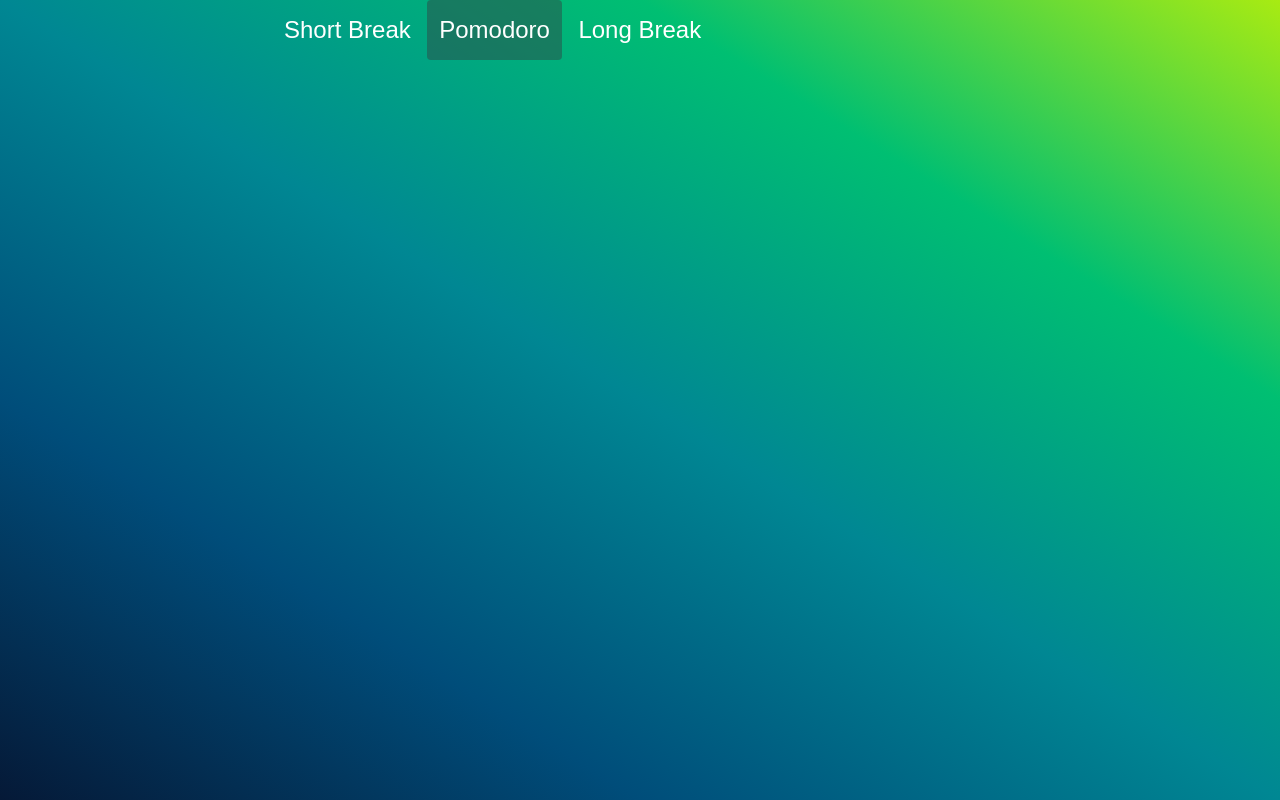
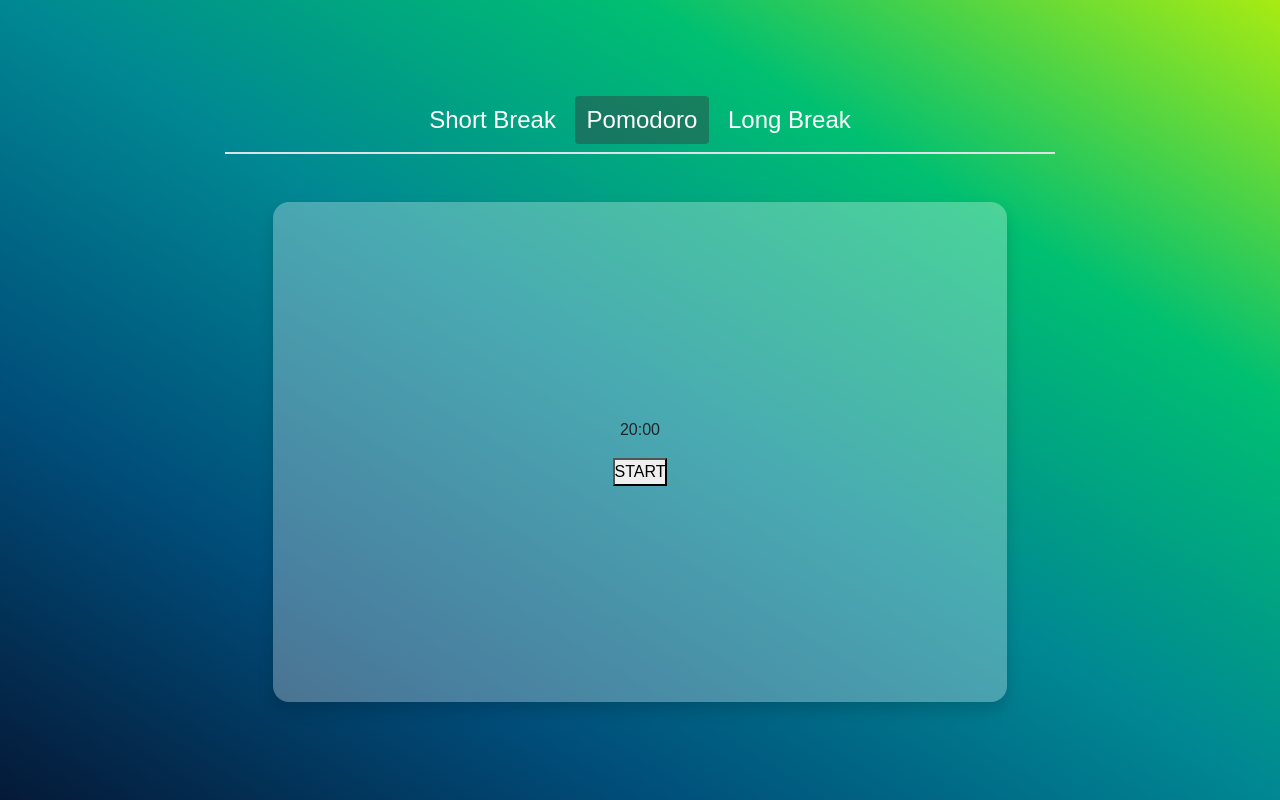
Before and after one commit to kaan-ozer/Pomodoro, a plain HTML site: page index.html in a window 1280 px wide. Drawn offline with nearby package versions, Linux system fonts and the light colour scheme.

Commit message:
header is done

```diff
--- a/assets/CSS/style.css
+++ b/assets/CSS/style.css
@@ -25,25 +25,45 @@
   position: relative;
 }
 
+header {
+  margin-top: 6rem;
+  font-size: 24px;
+}
+
+button:hover,
+a:hover {
+  cursor: pointer;
+}
+
+.timer {
+  height: 500px;
+  background-color: rgba(255, 255, 255, 0.285);
+  display: flex;
+  align-items: center;
+  justify-content: center;
+  flex-direction: column;
+}
+
 /*Buttons */
 
 .btn-header {
+  color: #fff;
+  background-color: transparent;
   border: none;
-  color: #fff;
-  font-size: 24px;
-  background-color: transparent;
-  margin-bottom: 8px;
-  padding: 12px;
+  padding: 6px 12px;
 }
 
 .btn-header:hover {
+  color: #ced4da;
   font-weight: bold;
-  color: #ced4da;
-  cursor: pointer;
 }
 
 .active-btn {
   background-color: rgba(52, 58, 64, 0.447);
   border-radius: 4px;
-  cursor: pointer;
 }
+
+.bg {
+  background-color: red;
+  border: 2px solid beige;
+}
--- a/index.html
+++ b/index.html
@@ -32,24 +32,27 @@
     <title>Pomodoro</title>
   </head>
   <body>
-    <div class="container">
+    <div class="container-fluid">
       <div class="row">
         <div class="col-lg-2"></div>
         <div class="col-md-12 col-lg-8">
-          <header>
-            <button id="btn-shortBreak" class="btn-header">Short Break</button>
-            <button id="btn-pomodoro" class="btn-header active-btn">
-              Pomodoro
-            </button>
-            <button id="btn-longBreak" class="btn-header">Long Break</button>
+          <header class="d-flex justify-content-center border-bottom border-2">
+            <div class="mb-2">
+              <button id="btn-shortBreak" class="btn-header">
+                Short Break
+              </button>
+              <button id="btn-pomodoro" class="btn-header active-btn">
+                Pomodoro
+              </button>
+              <button id="btn-longBreak" class="btn-header">Long Break</button>
+            </div>
             <div class="active-btn"></div>
           </header>
-          <!--
-          <section class="timer">
+          <section class="timer rounded-4 shadow m-5">
             <p class="countdown">20:00</p>
 
             <button class="btn-start-stop">START</button>
-          </section> -->
+          </section>
         </div>
         <div class="col-lg-2"></div>
       </div>
```
